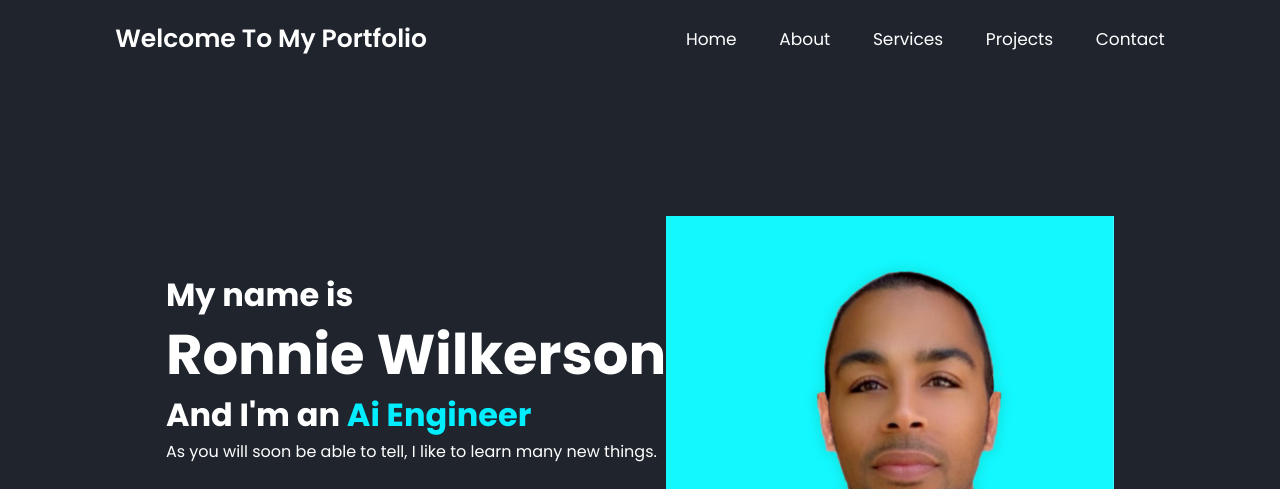
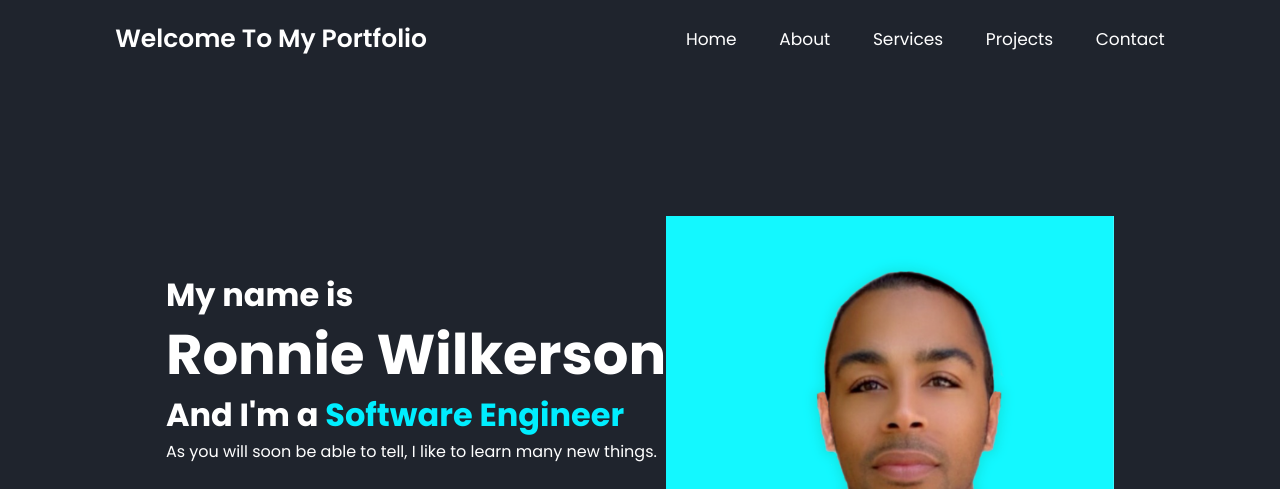
Before and after one commit to jowii26/Portfolio, a plain HTML site: page index.html in a window 1280 px wide. Shown: the top 489 px of the page. Drawn offline with nearby package versions, Linux system fonts and the light colour scheme.

Commit message:
index.html

```diff
--- a/index.html
+++ b/index.html
@@ -30,7 +30,7 @@
         <div class="home-content">
             <h3>My name is</h3>
             <h1>Ronnie Wilkerson</h1>
-            <h3>And I'm an <span>Ai Engineer</span></h3>
+            <h3>And I'm a <span>Software Engineer</span></h3>
             <p>As you will soon be able to tell, I like to learn many
                 new things.</p>
             <div class="social-media">
```
